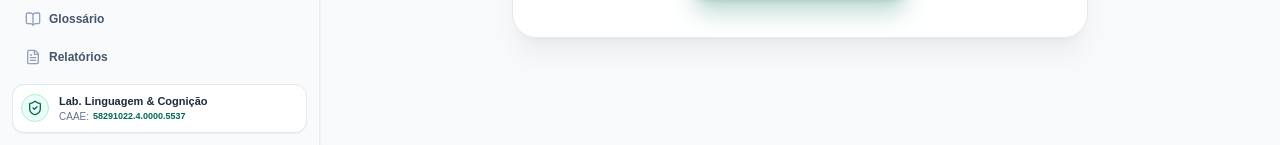
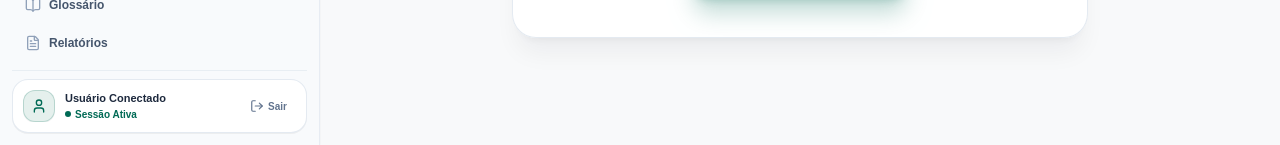
Before and after one commit to hassanelsangedy/conversacao_cloud, a Next.js app: page /workspace/captura in a window 1280 px wide. Shown: the part 655-800 px from the top of the page. Built offline with nearby package versions, Linux system fonts and the light colour scheme; no server answers; the database is empty.

Commit message:
fix(ui): replace static CAAE badge with authenticated user profile and add dedicated logout footer to sidebar

```diff
--- a/app/workspace/captura/page.tsx
+++ b/app/workspace/captura/page.tsx
@@ -27,6 +27,8 @@ import {
   BookOpen,
   Check,
   Menu,
+  User,
+  LogOut,
 } from "lucide-react";
 import { createClient } from "@/lib/supabase/client";
 import { cn } from "@/lib/utils";
@@ -171,10 +173,17 @@ export default function CapturaCentralPage() {
   const [newPatientGender, setNewPatientGender] = useState<"masculino" | "feminino" | "neutro">("feminino");
   const [newPatientTcle, setNewPatientTcle] = useState(true);
   const [isCreatingPatient, setIsCreatingPatient] = useState(false);
+  const [userEmail, setUserEmail] = useState<string | null>(null);
 
   // 1. Carrega dados do Supabase
   const loadInitialData = async () => {
     try {
+      // Carrega usuário autenticado
+      const { data: authData } = await supabase.auth.getUser();
+      if (authData?.user?.email) {
+        setUserEmail(authData.user.email);
+      }
+
       const { data: partData } = await supabase
         .from("participants")
         .select("*")
@@ -204,6 +213,15 @@ export default function CapturaCentralPage() {
     } catch (err) {
       console.warn("[Captura] Erro no carregamento inicial:", err);
     }
+  };
+
+  const handleSignOut = async () => {
+    try {
+      await supabase.auth.signOut();
+    } catch {
+      // Ignore
+    }
+    window.location.replace("/login");
   };
 
   const fetchHistory = async () => {
@@ -765,9 +783,9 @@ export default function CapturaCentralPage() {
         )}
       </div>
 
-      {/* Parte Inferior Fixa da Sidebar: Os 3 Botões de Navegação + Card Ético */}
+      {/* Parte Inferior Fixa da Sidebar: Navegação dos Módulos + Rodapé Dedicado do Usuário */}
       <div className="p-3 bg-slate-50/90 border-t border-slate-200/80 space-y-2.5 shrink-0">
-        {/* Os Três Botões Fixos na Base */}
+        {/* Botões de Navegação: Participantes, Grupos, Glossário, Relatórios */}
         <nav className="space-y-1">
           {bottomNavLinks.map((item) => {
             const Icon = item.icon;
@@ -791,17 +809,36 @@ export default function CapturaCentralPage() {
           })}
         </nav>
 
-        {/* Card Institucional Lab. Linguagem & Cognição / CAAE */}
-        <div className="flex items-center gap-2.5 p-2 rounded-xl bg-white border border-slate-200 shadow-2xs">
-          <div className="w-7 h-7 rounded-full bg-emerald-50 border border-emerald-200 flex items-center justify-center shrink-0">
-            <ShieldCheck className="w-4 h-4 text-[#006A55]" />
-          </div>
-          <div className="overflow-hidden">
-            <div className="text-[11px] font-bold text-slate-800 truncate">Lab. Linguagem & Cognição</div>
-            <div className="text-[10px] text-slate-500 flex items-center gap-1">
-              <span>CAAE:</span>
-              <span className="font-mono text-[9px] text-[#006A55] font-semibold">58291022.4.0000.5537</span>
-            </div>
+        {/* Rodapé Dedicado com Usuário Logado e Botão Sair da Conta */}
+        <div className="pt-2 border-t border-slate-200/70">
+          <div className="flex items-center justify-between gap-2 p-2.5 rounded-2xl bg-white border border-slate-200/90 shadow-2xs">
+            <div className="flex items-center gap-2.5 overflow-hidden">
+              <div
+                style={{ backgroundColor: "rgba(0, 106, 85, 0.1)", color: "#006A55" }}
+                className="w-8 h-8 rounded-xl flex items-center justify-center font-bold shrink-0 border border-[#006A55]/20 shadow-2xs"
+              >
+                <User className="w-4 h-4 text-[#006A55]" />
+              </div>
+              <div className="overflow-hidden">
+                <div className="text-[11px] font-bold text-slate-800 truncate max-w-[130px]" title={userEmail || "Conectado"}>
+                  {userEmail || "Usuário Conectado"}
+                </div>
+                <div className="text-[10px] text-[#006A55] font-semibold flex items-center gap-1">
+                  <span className="w-1.5 h-1.5 rounded-full bg-[#006A55] animate-pulse"></span>
+                  <span>Sessão Ativa</span>
+                </div>
+              </div>
+            </div>
+
+            <button
+              type="button"
+              onClick={handleSignOut}
+              title="Encerrar sessão e sair da conta"
+              className="flex items-center gap-1 px-2 py-1.5 text-slate-500 hover:text-rose-600 hover:bg-rose-50 rounded-xl border border-transparent hover:border-rose-200 transition-colors cursor-pointer shrink-0"
+            >
+              <LogOut className="w-3.5 h-3.5" />
+              <span className="text-[10px] font-bold hidden sm:inline">Sair</span>
+            </button>
           </div>
         </div>
       </div>
```
